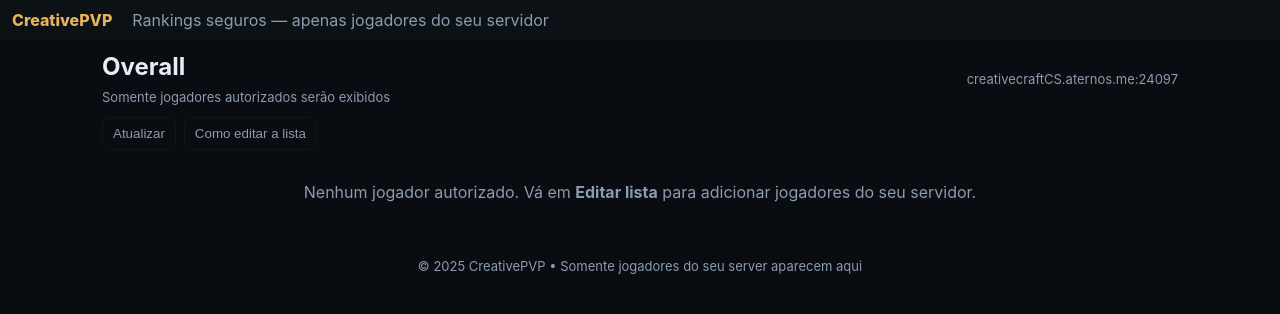
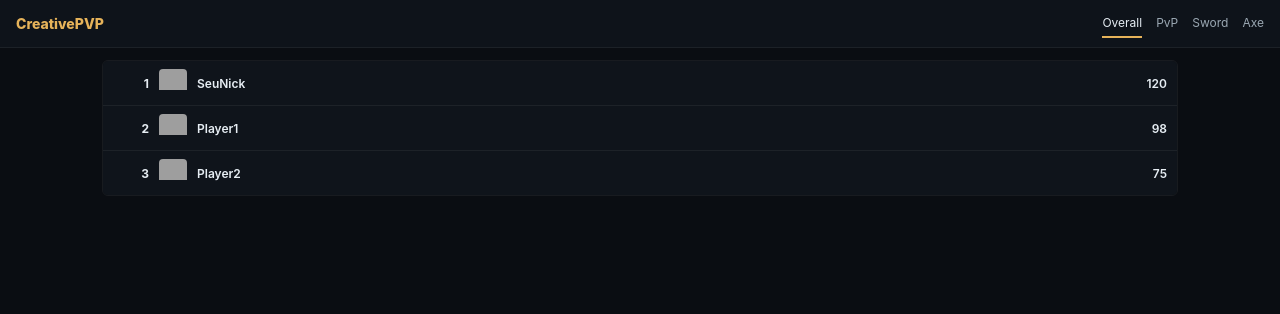
Before and after one commit to hp314185-max/creativepvp, a plain HTML site: page frontend/index.html in a window 1280 px wide. Drawn offline with Linux system fonts and the light colour scheme; grey boxes are pictures that could not be loaded.

Commit message:
Update index.html

```diff
--- a/frontend/index.html
+++ b/frontend/index.html
@@ -4,124 +4,152 @@
 <meta charset="utf-8"/>
 <meta name="viewport" content="width=device-width,initial-scale=1"/>
 <title>CreativePVP — Rankings</title>
+
 <style>
 :root{
-  --bg:#090c10; --panel:#0c1116; --muted:#8b9bb0; --text:#e5edf5;
-  --card:#0c1014; --accent:#e6b35a;
+  --bg:#0a0d12;
+  --panel:#0e131a;
+  --row:#0f141b;
+  --border:rgba(255,255,255,.06);
+  --text:#e6edf3;
+  --muted:#9aa7b2;
+  --accent:#e6b35a;
 }
 *{box-sizing:border-box}
-body{margin:0;font-family:Inter,system-ui,Arial;background:var(--bg);color:var(--text)}
-.header{padding:10px 12px;background:var(--panel);display:flex;align-items:center;gap:12px}
-.logo{font-weight:800;color:var(--accent)}
-.container{max-width:1100px;margin:12px auto;padding:0 12px}
-.top{display:flex;justify-content:space-between;align-items:center;margin:12px 0}
-.top .server{color:var(--muted);font-size:13px}
-.list{display:flex;flex-direction:column;gap:8px}
-.row{display:flex;align-items:center;gap:10px;padding:8px;border-radius:6px;background:linear-gradient(180deg,var(--card),#0b0f12);border:1px solid rgba(255,255,255,.02)}
-.rank{width:36px;text-align:right;font-weight:700;color:#cbd5e1}
-.avatar{width:36px;height:36px;border-radius:6px;overflow:hidden;border:1px solid rgba(255,255,255,.04)}
-.avatar img{width:100%;height:100%;object-fit:cover}
-.name{font-weight:700;font-size:13px}
-.meta{font-size:12px;color:var(--muted)}
-.points{margin-left:auto;font-weight:700}
-.empty{padding:20px;text-align:center;color:var(--muted)}
-.controls{margin:12px 0;display:flex;gap:8px;align-items:center}
-.btn{background:transparent;border:1px solid rgba(255,255,255,.04);padding:8px 10px;border-radius:8px;color:var(--muted);cursor:pointer}
-.notice{font-size:13px;color:var(--muted);margin-top:8px}
-.footer{color:var(--muted);text-align:center;padding:36px 12px;font-size:13px}
+body{
+  margin:0;
+  font-family:Inter,system-ui,Arial;
+  background:var(--bg);
+  color:var(--text);
+}
+
+/* HEADER */
+header{
+  display:flex;
+  align-items:center;
+  justify-content:space-between;
+  padding:0 16px;
+  height:48px;
+  background:var(--panel);
+  border-bottom:1px solid var(--border);
+}
+.logo{
+  font-weight:800;
+  font-size:14px;
+  color:var(--accent);
+}
+.tabs{
+  display:flex;
+  gap:14px;
+}
+.tab{
+  font-size:12px;
+  color:var(--muted);
+  cursor:pointer;
+  padding:6px 0;
+  border-bottom:2px solid transparent;
+}
+.tab.active{
+  color:var(--text);
+  border-color:var(--accent);
+}
+
+/* CONTENT */
+.container{
+  max-width:1100px;
+  margin:auto;
+  padding:12px;
+}
+.table{
+  border:1px solid var(--border);
+  border-radius:6px;
+  overflow:hidden;
+}
+.row{
+  display:flex;
+  align-items:center;
+  gap:10px;
+  padding:8px 10px;
+  background:var(--row);
+  border-bottom:1px solid var(--border);
+  font-size:12px;
+}
+.row:last-child{border-bottom:none}
+.rank{width:36px;text-align:right;font-weight:700}
+.avatar{
+  width:28px;height:28px;border-radius:4px;
+  overflow:hidden
+}
+.avatar img{width:100%}
+.name{font-weight:600}
+.points{margin-left:auto;font-weight:600}
+
+.empty{
+  padding:20px;
+  text-align:center;
+  color:var(--muted);
+  font-size:13px;
+}
 </style>
 </head>
+
 <body>
 
-<div class="header">
+<header>
   <div class="logo">CreativePVP</div>
-  <div style="margin-left:8px;color:var(--muted)">Rankings seguros — apenas jogadores do seu servidor</div>
-</div>
+  <nav class="tabs">
+    <div class="tab active" data-mode="overall">Overall</div>
+    <div class="tab" data-mode="pvp">PvP</div>
+    <div class="tab" data-mode="sword">Sword</div>
+    <div class="tab" data-mode="axe">Axe</div>
+  </nav>
+</header>
 
 <div class="container">
-  <div class="top">
-    <div><h2 style="margin:0">Overall</h2><div class="notice">Somente jogadores autorizados serão exibidos</div></div>
-    <div class="server">creativecraftCS.aternos.me:24097</div>
-  </div>
-
-  <div class="controls">
-    <button id="refreshBtn" class="btn">Atualizar</button>
-    <button id="editListBtn" class="btn">Como editar a lista</button>
-  </div>
-
-  <div id="content">
-    <div id="empty" class="empty" style="display:none">Nenhum jogador autorizado. Vá em <strong>Editar lista</strong> para adicionar jogadores do seu servidor.</div>
-    <div id="list" class="list"></div>
-  </div>
-
-  <div class="footer">© 2025 CreativePVP • Somente jogadores do seu server aparecem aqui</div>
+  <div class="table" id="table"></div>
 </div>
 
 <script>
-/*
-Solução imediata: WHITELIST de jogadores.
-- Edite a lista abaixo (player names) no GitHub quando quiser adicionar/remover.
-- Futuramente eu mostro como popular automaticamente via plugin.
-*/
+const table = document.getElementById("table");
 
-// ======= EDITE AQUI A LISTA DOS JOGADORES DO SEU SERVIDOR =======
-const authorizedPlayers = [
-  // Exemplo:
-  // "Marlowww",
-  // "ItzRealMe",
+/* JOGADORES DO SEU SERVER (EDITÁVEL) */
+const players = [
+  {name:"SeuNick", points:120},
+  {name:"Player1", points:98},
+  {name:"Player2", points:75}
 ];
-// ===============================================================
 
-const listEl = document.getElementById('list');
-const emptyEl = document.getElementById('empty');
-
-function renderList(){
-  listEl.innerHTML = '';
-  if(!authorizedPlayers || authorizedPlayers.length === 0){
-    emptyEl.style.display = 'block';
+function render(mode){
+  table.innerHTML = "";
+  if(players.length === 0){
+    table.innerHTML = '<div class="empty">Nenhum jogador registrado</div>';
     return;
   }
-  emptyEl.style.display = 'none';
-
-  // Para cada nick autorizado, tentamos puxar avatar via crafatar (sem depender do MCTiers)
-  authorizedPlayers.forEach((nick, idx) => {
-    const row = document.createElement('div');
-    row.className = 'row';
-
-    const rank = document.createElement('div');
-    rank.className = 'rank';
-    rank.textContent = (idx+1) + '.';
-
-    const avatarWrap = document.createElement('div');
-    avatarWrap.className = 'avatar';
-    const img = document.createElement('img');
-    img.src = `https://crafatar.com/avatars/${encodeURIComponent(nick)}?size=64&overlay`;
-    img.alt = nick;
-    avatarWrap.appendChild(img);
-
-    const nameWrap = document.createElement('div');
-    nameWrap.innerHTML = `<div class="name">${nick}</div><div class="meta">Servidor • Jogador</div>`;
-
-    const points = document.createElement('div');
-    points.className = 'points';
-    points.textContent = '-'; // sem dados ainda
-
-    row.appendChild(rank);
-    row.appendChild(avatarWrap);
-    row.appendChild(nameWrap);
-    row.appendChild(points);
-
-    listEl.appendChild(row);
+  players.forEach((p,i)=>{
+    table.innerHTML += `
+      <div class="row">
+        <div class="rank">${i+1}</div>
+        <div class="avatar">
+          <img src="https://crafatar.com/avatars/${p.name}?overlay">
+        </div>
+        <div class="name">${p.name}</div>
+        <div class="points">${p.points}</div>
+      </div>
+    `;
   });
 }
 
-document.getElementById('refreshBtn').addEventListener('click', ()=>renderList());
-document.getElementById('editListBtn').addEventListener('click', ()=>{
-  alert('Para editar a lista: abra o repositório no GitHub → frontend/index.html → edite a variável authorizedPlayers e adicione os nicks.\n\nEx: const authorizedPlayers = [\"SeuNick\", \"Amigo1\"];');
+/* ABAS */
+document.querySelectorAll(".tab").forEach(tab=>{
+  tab.onclick = ()=>{
+    document.querySelectorAll(".tab").forEach(t=>t.classList.remove("active"));
+    tab.classList.add("active");
+    render(tab.dataset.mode);
+  };
 });
 
-// init
-renderList();
+/* INIT */
+render("overall");
 </script>
 
 </body>
```
